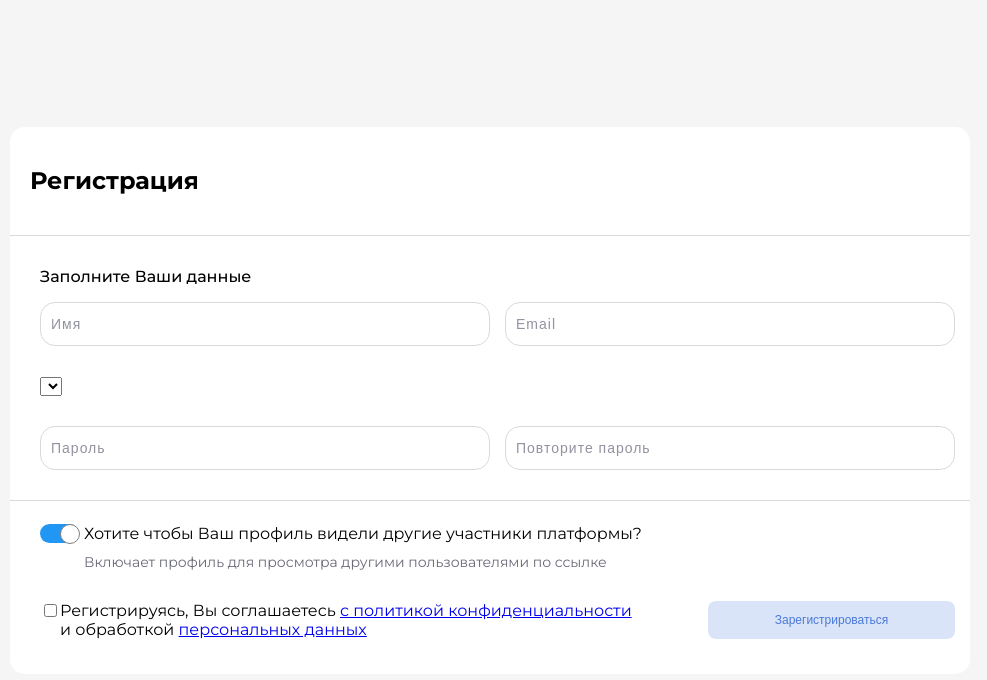
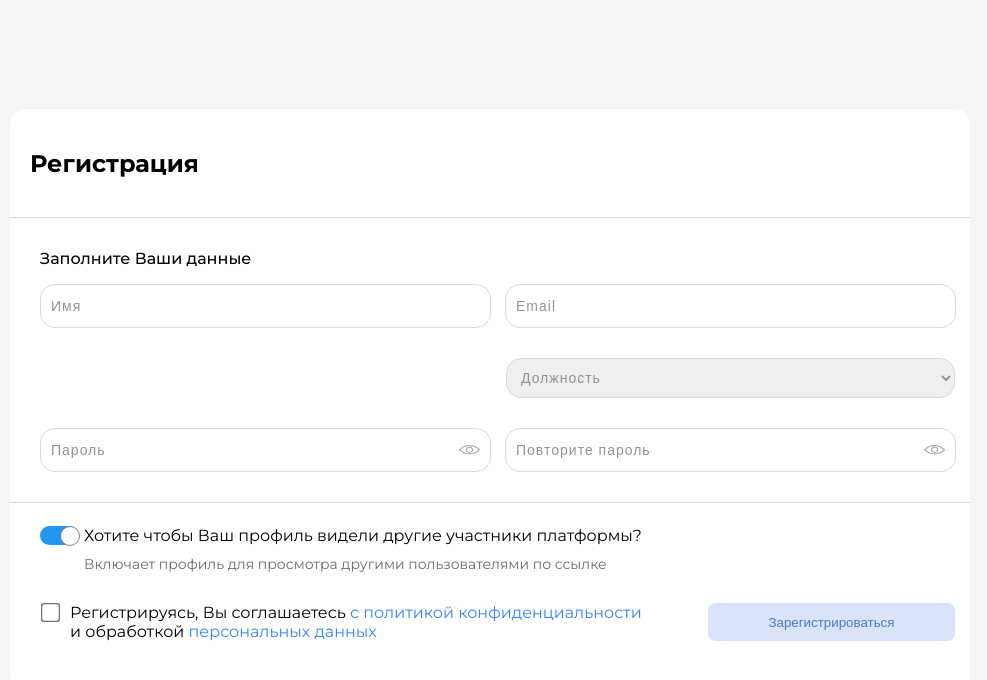
Before and after one commit to sheishenaliev9/mamod-test-task, a Vue app: page / in a window 1280 px wide. Shown: the top 680 px of the page, without its empty margins (150-1137 px from the left). Built offline with nearby package versions, Linux system fonts and the light colour scheme.

Commit message:
finished styling

```diff
--- a/src/components/RegistrationForm.vue
+++ b/src/components/RegistrationForm.vue
@@ -11,17 +11,36 @@
 
       <div class="registration-form__inner__inputs">
         <div class="registration-form__inner__inputs__block">
-          <custom-input type="string" placeholder="Имя" />
-          <custom-input type="email" placeholder="Email" />
+          <custom-input type="string" placeholder="Имя" :showIcon="false" />
+          <custom-input type="email" placeholder="Email" :showIcon="false" />
         </div>
 
-        <div>
-          <select name="" id=""></select>
+        <div class="registration-form__inner__position">
+          <select v-model="selectedPosition">
+            <option disabled>Должность</option>
+            <option
+              v-for="position in positions"
+              :key="position.value"
+              :value="position.name"
+            >
+              {{ position.name }}
+            </option>
+          </select>
         </div>
 
         <div class="registration-form__inner__inputs__block">
-          <custom-input type="password" placeholder="Пароль" />
-          <custom-input type="password" placeholder="Повторите пароль" />
+          <custom-input
+            type="password"
+            placeholder="Пароль"
+            :showIcon="true"
+            @toggle-password="togglePasswordIcon"
+          />
+          <custom-input
+            type="password"
+            placeholder="Повторите пароль"
+            :showIcon="true"
+            @toggle-password="togglePasswordIcon"
+          />
         </div>
       </div>
     </div>
@@ -42,8 +61,11 @@
 
       <div class="registration-form__footer__privacy">
         <div class="registration-form__footer__privacy__title">
-          <input type="checkbox" />
-          <p>
+          <input
+            type="checkbox"
+            class="registration-form__footer__privacy__title__checkbox"
+          />
+          <p class="registration-form__footer__privacy__title__text">
             Регистрируясь, Вы соглашаетесь
             <a href="#">с политикой конфиденциальности</a> и обработкой
             <a href="#">персональных данных</a>
@@ -63,9 +85,21 @@ export default {
   components: {
     CustomInput,
   },
+  methods: {
+    togglePasswordIcon() {
+      this.showPasswordIcon = !this.showPasswordIcon;
+    },
+  },
   data() {
     return {
       isChecked: true,
+      showPasswordIcon: false,
+      selectedPosition: "Должность",
+      positions: [
+        { value: 1, name: "Менеджер" },
+        { value: 2, name: "Разработчик" },
+        { value: 3, name: "Дизайнер" },
+      ],
     };
   },
 };
@@ -74,7 +108,6 @@ export default {
 <style>
 .registration-form {
   width: 960px;
-  height: 547px;
   border-radius: 15px;
   background-color: #fff;
 }
@@ -106,6 +139,22 @@ export default {
   gap: 15px;
 }
 
+.registration-form__inner__position {
+  display: flex;
+  justify-content: flex-end;
+}
+.registration-form__inner__position select {
+  padding-left: 10px;
+  color: #9292a0;
+  font-size: 14px;
+  letter-spacing: 1px;
+
+  border: 1px solid #d9d9d9;
+  outline: none;
+  width: 449px;
+  height: 40px;
+  border-radius: 15px;
+}
 /* ---------------------------------------- */
 /* Registration form footer */
 
@@ -113,7 +162,7 @@ export default {
   display: flex;
   flex-direction: column;
   gap: 30px;
-  padding: 23px 15px 0 30px;
+  padding: 23px 15px 50px 30px;
 }
 
 .registration-form__footer__public {
@@ -149,20 +198,31 @@ export default {
 .registration-form__footer__privacy__title {
   display: flex;
   align-items: flex-start;
+  gap: 10px;
   width: 66%;
+}
+
+.registration-form__footer__privacy__title__checkbox {
+  transform: scale(1.5);
+  cursor: pointer;
 }
 
 .registration-form__footer__privacy__title p {
   margin: 0;
 }
 
+.registration-form__footer__privacy__title p a {
+  text-decoration: none;
+  color: #3586ff;
+}
+
 .registration-form__footer__privacy button {
   border: none;
   outline: none;
   border-radius: 8px;
+  cursor: pointer;
 
   width: 27%;
-  font-size: 12px;
   color: #497ada;
   background-color: rgba(73, 122, 218, 0.2);
   transition: 0.2s;
--- a/src/components/UI/CustomInput.vue
+++ b/src/components/UI/CustomInput.vue
@@ -1,5 +1,14 @@
 <template>
-  <input class="custom-input" :type="type" :placeholder="placeholder" />
+  <div class="input-container">
+    <input class="custom-input" :type="inputType" :placeholder="placeholder" />
+    <img
+      v-if="showIcon"
+      :src="iconStateType"
+      alt="eye-icon"
+      class="eye-icon"
+      @click="toggleInputType"
+    />
+  </div>
 </template>
 
 <script>
@@ -8,15 +17,40 @@ export default {
   props: {
     type: String,
     placeholder: String,
+    showIcon: Boolean,
+  },
+  data() {
+    return {
+      inputType: this.type,
+    };
+  },
+  methods: {
+    toggleInputType() {
+      this.inputType = this.inputType === "password" ? "text" : "password";
+      this.$emit("toggle-password");
+    },
+  },
+  computed: {
+    iconStateType() {
+      return this.inputType === "text"
+        ? require("../../assets/icons/hided.svg")
+        : require("../../assets/icons/showed.svg");
+    },
   },
 };
 </script>
 
-<style>
+<style scoped>
+.input-container {
+  position: relative;
+  width: 450px;
+}
+
 .custom-input {
+  outline: none;
   padding-left: 10px;
   border: 1px solid #d9d9d9;
-  width: 450px;
+  width: 97%;
   height: 40px;
   border-radius: 15px;
 }
@@ -26,4 +60,12 @@ export default {
   letter-spacing: 1px;
   color: #9292a0;
 }
+
+.eye-icon {
+  position: absolute;
+  cursor: pointer;
+  right: 10px;
+  top: 50%;
+  transform: translateY(-50%);
+}
 </style>
```
Also changed, not shown: src/assets/icons/hided.svg (added), src/assets/icons/showed.svg (added).
